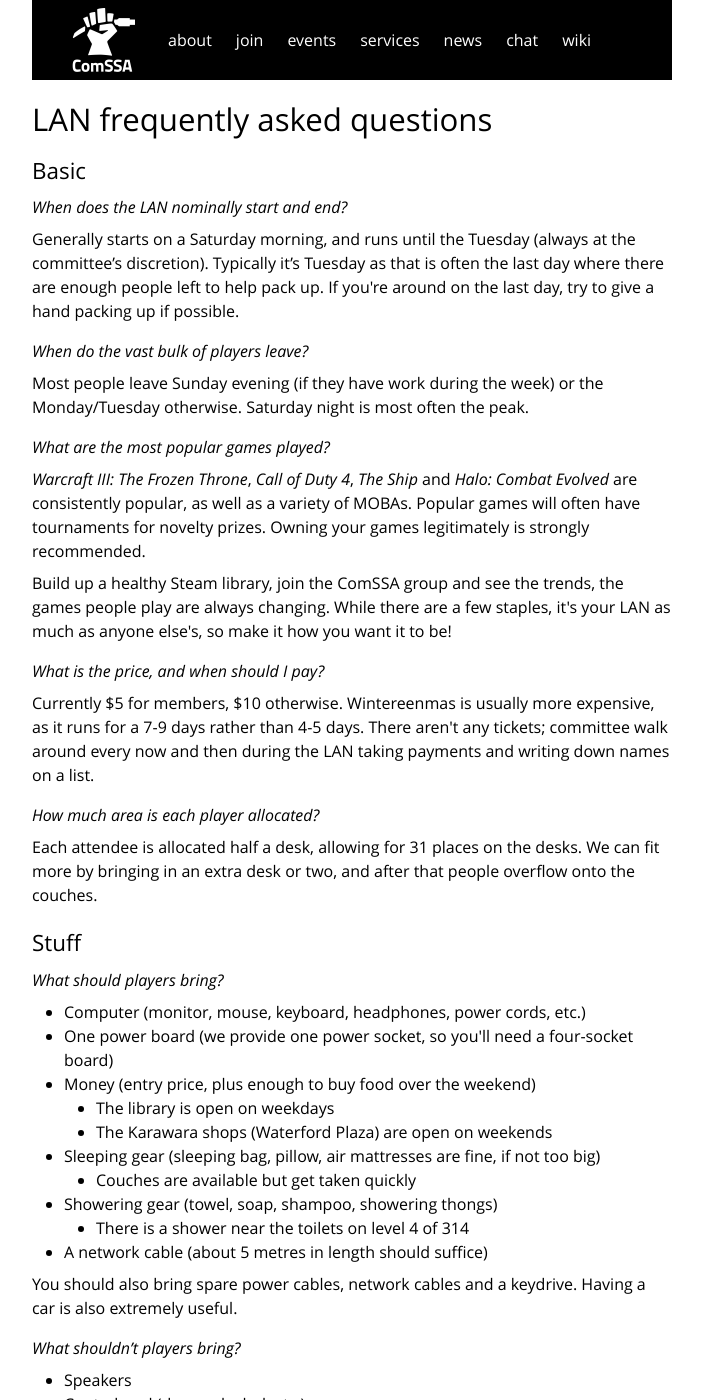
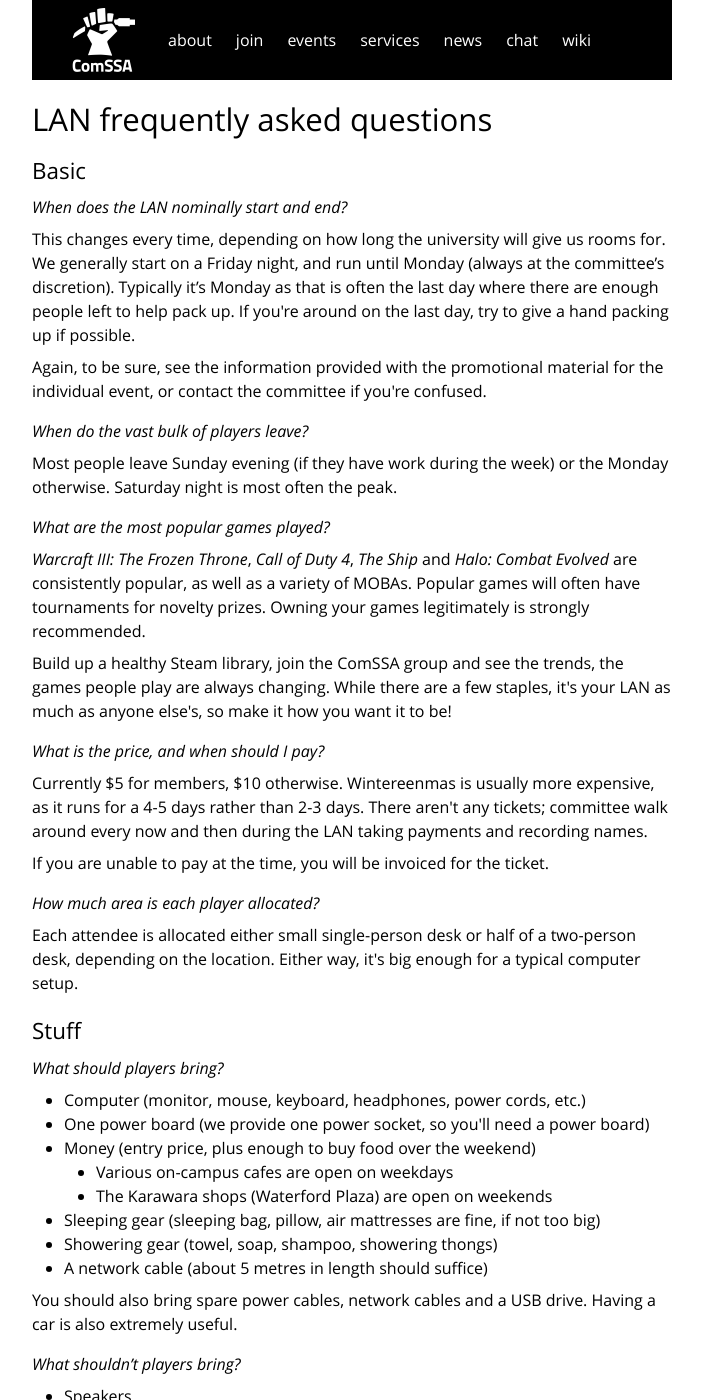
Before and after one commit to ComSSA/www.comssa.org.au, a Jekyll site: the page built from events/lan/index.html, in a window 1280 px wide and 1400 px high. Shown: the whole window, without its empty margins (288-991 px from the left). Built offline with Jekyll 4.4.1, drawn with Linux system fonts in a browser that asks for light colours; some of the changed text lies outside the part shown.

Commit message:
updated lan faq

```diff
--- a/events/lan/index.html
+++ b/events/lan/index.html
@@ -7,15 +7,19 @@ title: LAN frequently asked questions
 
 <h3>When does the LAN nominally start and end?</h3>
 
-<p>Generally starts on a Saturday morning, and runs until the Tuesday (always
-at the committee’s discretion). Typically it’s Tuesday as that is often the
+<p>This changes every time, depending on how long the university will give us
+rooms for. We generally start on a Friday night, and run until Monday (always
+at the committee’s discretion). Typically it’s Monday as that is often the
 last day where there are enough people left to help pack up. If you're around
 on the last day, try to give a hand packing up if possible.
+
+<p>Again, to be sure, see the information provided with the promotional material
+for the individual event, or contact the committee if you're confused.
 
 <h3>When do the vast bulk of players leave?</h3>
 
 <p>Most people leave Sunday evening (if they have work during the week) or the
-Monday/Tuesday otherwise. Saturday night is most often the peak.
+Monday otherwise. Saturday night is most often the peak.
 
 <h3>What are the most popular games played?</h3>
 
@@ -30,15 +34,17 @@ your LAN as much as anyone else's, so make it how you want it to be!
 
 <h3>What is the price, and when should I pay?</h3>
 
-<p>Currently $5 for members, $10 otherwise. Wintereenmas is usually more expensive, as it runs for a 7-9 days rather than 4-5 days. There aren't any
-tickets; committee walk around every now and then during the LAN taking
-payments and writing down names on a list.
+<p>Currently $5 for members, $10 otherwise. Wintereenmas is usually more expensive,
+as it runs for a 4-5 days rather than 2-3 days. There aren't any tickets; committee
+walk around every now and then during the LAN taking payments and recording names.
+
+<p>If you are unable to pay at the time, you will be invoiced for the ticket.
 
 <h3>How much area is each player allocated?</h3>
 
-<p>Each attendee is allocated half a desk, allowing for 31 places on the desks.
-We can fit more by bringing in an extra desk or two, and after that people
-overflow onto the couches.
+<p>Each attendee is allocated either small single-person desk or half of a two-person
+desk, depending on the location. Either way, it's big enough for a typical computer
+setup.</p>
 
 <h2>Stuff</h2>
 
@@ -46,26 +52,19 @@ overflow onto the couches.
 
 <ul>
 	<li>Computer (monitor, mouse, keyboard, headphones, power cords, etc.)
-	<li>One power board (we provide one power socket, so you'll need a
-	    four-socket board)
+	<li>One power board (we provide one power socket, so you'll need a power board)
 	<li>Money (entry price, plus enough to buy food over the weekend)
 	<ul>
-		<li>The library is open on weekdays
+		<li>Various on-campus cafes are open on weekdays
 		<li>The Karawara shops (Waterford Plaza) are open on weekends
 	</ul>
 	<li>Sleeping gear (sleeping bag, pillow, air mattresses are fine, if
 	    not too big)
-	<ul>
-		<li>Couches are available but get taken quickly</li>
-	</ul>
 	<li>Showering gear (towel, soap, shampoo, showering thongs)
-	<ul>
-		<li>There is a shower near the toilets on level 4 of 314</li>
-	</ul>
 	<li>A network cable (about 5 metres in length should suffice)
 </ul>
 
-<p>You should also bring spare power cables, network cables and a keydrive.
+<p>You should also bring spare power cables, network cables and a USB drive.
 Having a car is also extremely useful.
 
 <h3>What shouldn’t players bring?</h3>
@@ -84,38 +83,25 @@ Having a car is also extremely useful.
 exception may be made for file servers with a large amount of content, but do
 not expect this to always be the case.
 
-<h3>Can I turn up on Friday to help and/or leave my stuff?</h3>
-
-<p>We'd rather if you didn't, because it makes setting up more difficult. We
-may make an exception if you have absolutely no transport on Saturday, but
-please confirm with the committee first.
-
 <h2>Transport</h2>
 
 <h3>Is there an elevator from ground level or only stairs?</h3>
 
-<p>Yes, but this isn't an issue. Use the ramp from the back of the building.
+<p>If the LAN is held in building 215, there is an elevator available that'll
+get you to all floors.
+
+<p>If the LAN is held in building 314, this isn't an issue. Use the ramp from the
+back of the building.
 
 <h3>How do I get to the LAN?</h3>
 
 <p>From Manning Road, turn into Townsing Drive, the southern entry of Curtin
 University. Turn right at the roundabout onto Brand Drive, and turn left into
 the second carpark after Wark Avenue. This carpark is perfect for loading your
-computer with our provided trolley.
+computer with our provided trolley. This is true for LAN held in building 314
+and building 215.
 
 <h2>Tech</h2>
-
-<h3>What regions are covered by each power phase?</h3>
-
-<p>The two closest to the orange wall are blue phase. The one in the pool table
-corner runs off the red phase in the kitchen. The kitchen corner runs off the
-white phase next to the office door.
-
-<h3>What is the maximum load on each phase?</h3>
-
-<p>Generally not an issue, with the looms as a limit on the phases. As long as
-the four clusters are spread across the three phases, they shouldn't be
-overloaded.
 
 <h3>Is an overload easily recoverable during the LAN?</h3>
 
@@ -139,39 +125,41 @@ number (higher priority) than the LAN. Use pairs of values such as 5 and 10, or
 <h3>What is the torrenting policy?</h3>
 
 <p>Don’t torrent. Make sure that any clients are exited before you move your
-computer.
+computer. You may be terminated from Curtin University if you do not obey
+Curtin's ICT policy.
 
 <h3>What else should I prepare?</h3>
 
 <p>Make sure you have the latest version of <a href=
-"http://strongdc.sourceforge.net">StrongDC++</a> installed, and all of your
-files hashed <i>before</i> the LAN starts. LanDC++ is not permitted. Also
-ensure that your firewall is enabled, your malware definitions are updated, and
-all of your Steam games are installed and up to date.
+"http://www.airdcpp.net/download">AirDC</a> installed, and all of your
+files hashed <i>before</i> the LAN starts. You cannot download AirDC on Curtin's
+network. LanDC++ is not permitted. Also ensure that your firewall is enabled,
+your malware definitions are updated, and all of your Steam games are installed
+and up to date.
 
 <h2>Personal</h2>
 
 <h3>What is the alcohol policy?</h3>
 
-<p>Don’t bring alcohol into the room, or consume within. It is an unlicensed
-public venue and thus is subject to street drinking laws — ComSSA may be liable
-for any fines incurred.
+<p>Don’t bring alcohol into the room, or consume within.
 
 <h3>Where can players sleep?</h3>
 
-<p>In the common room, or at home. Don’t sleep in your car or in other rooms.
-Couches are available, and the club has some mattresses from old couches in the
-office that they can bring out. These get taken quickly, and there are no
-‘dibs’ on couches.
+<p>Depending on the venue, a room may be provided for sleeping. Please ask the
+committee on the day, or check the promotional material for the event. Otherwise,
+you can sleep in the LAN room, or at home. Don’t sleep in your car or in other rooms.
+
+<p>You will not be provided with blankets, pillows, or mattresses.
 
 <h3>What facilities are available for hygiene (sinks, showers, etc.)?</h3>
 
-<p>Showers upstairs on level 4, each level has an identical toilet block
-layout, the shower is where the disabled toilet would be if it were on level 2.
-You can feel free to use any of the toilets on level 2, 3 or 4. There is also a
-sink in the club room.
+<p>Toilets are available on all levels of building 314 (bar the ground floor) and
+level 1 of building 215.
 
-<p>Don't pee in the sink!
+<p>Showers are available on level 1 of building 215, and level 4 of building 314. These
+showers are for postgraduate/staff use only, but are unlocked.
+
+<p>ComSSA does not condone the misuse of Curtin resources.
 
 <h3>What are the best sources of food (convenience, price, etc.)?</h3>
 
```
